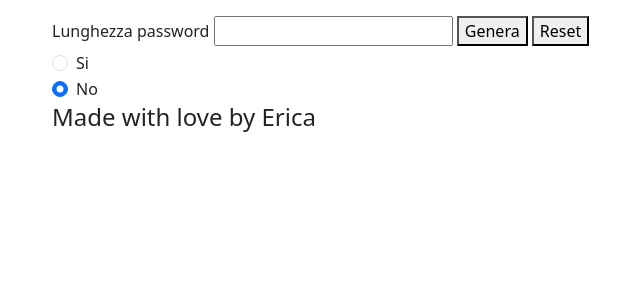
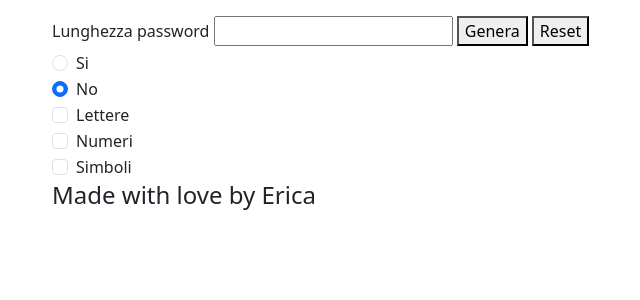
Before and after one commit to ericaostini/php-strong-password-generator, a PHP site: page /login.php in a window 1280 px wide. Shown: the part 90-390 px from the top of the page, without its empty margins (30-670 px from the left). Run offline with PHP 8.4, Linux system fonts and the light colour scheme.

Commit message:
create check-box form

```diff
--- a/login.php
+++ b/login.php
@@ -26,6 +26,24 @@ $error = getPassword();
                 No
             </label>
         </div>
+        <div class="form-check">
+            <input class="form-check-input" type="checkbox" value="lettere" name="caratteri[]">
+            <label class="form-check-label">
+                Lettere
+            </label>
+        </div>
+        <div class="form-check">
+            <input class="form-check-input" type="checkbox" value="numeri" name="caratteri[]">
+            <label class="form-check-label">
+                Numeri
+            </label>
+        </div>
+        <div class="form-check">
+            <input class="form-check-input" type="checkbox" value="caratteri" name="caratteri[]">
+            <label class="form-check-label">
+                Simboli
+            </label>
+        </div>
     </form>
 </main>
 
```
